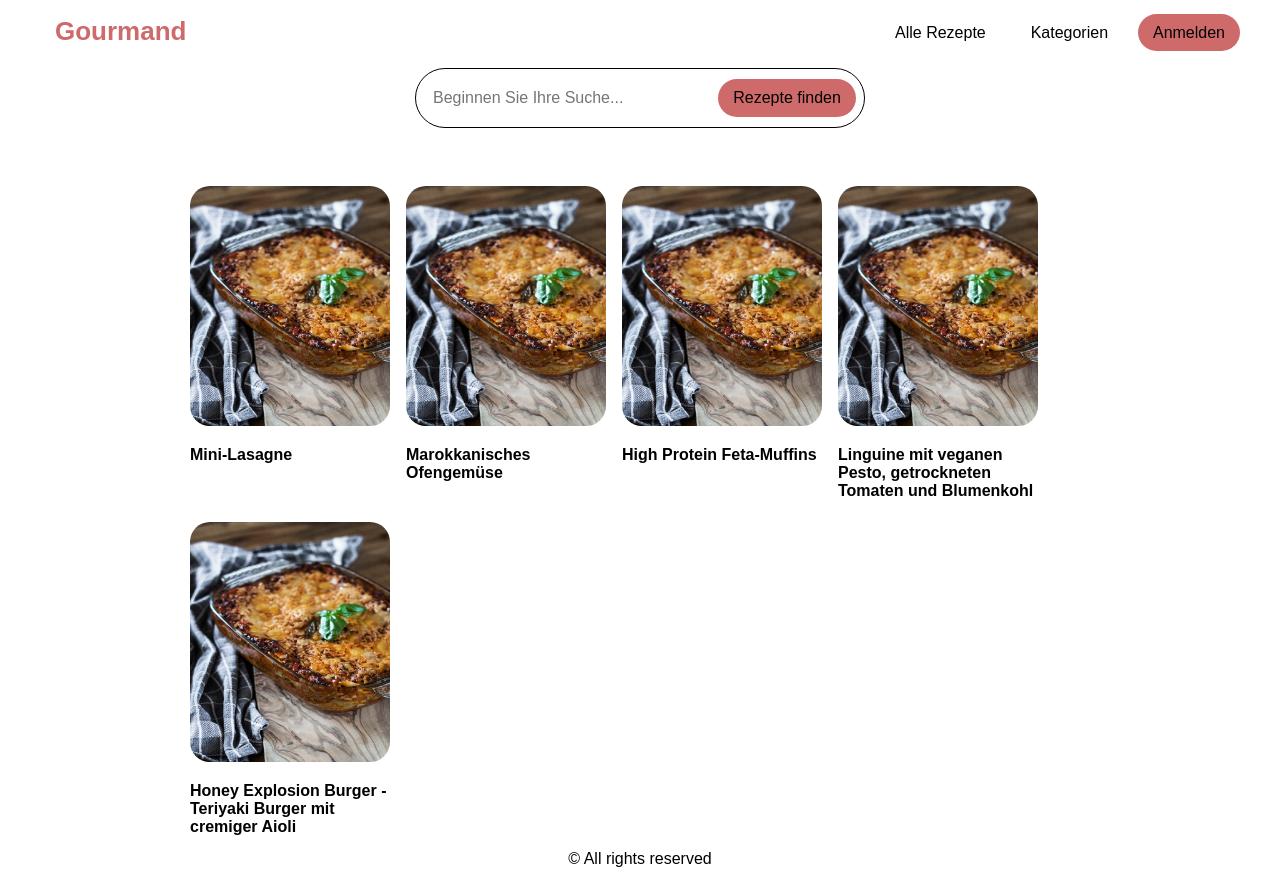
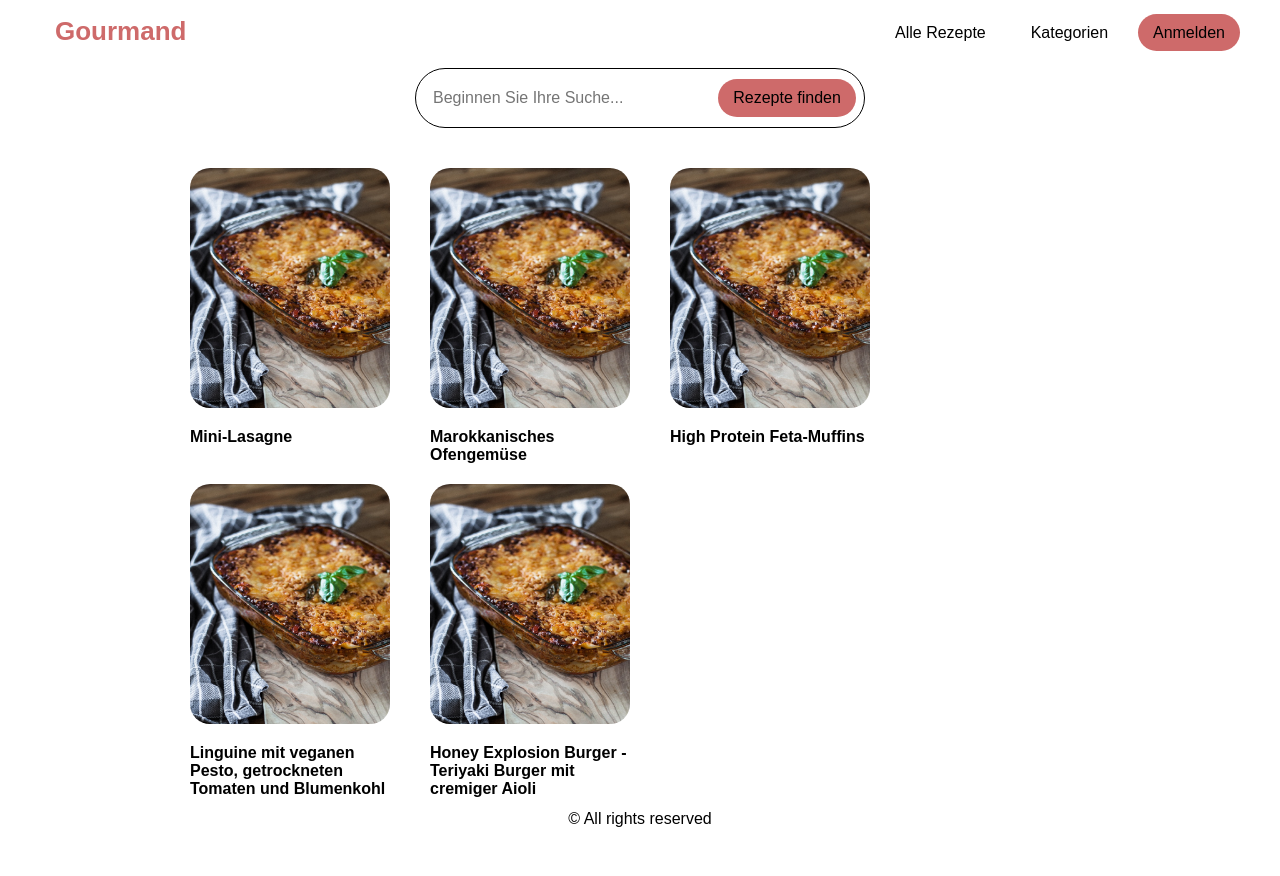
Before and after one commit to Arthuro12/gourmand, a Vue app: page /recipes in a window 1280 px wide. After the commit the page ends 836 px from the top, so only its background shows below. Built offline with nearby package versions, Linux system fonts and the light colour scheme.

Commit message:
Fix recipes list padding

```diff
--- a/src/assets/css/tailwind-like.css
+++ b/src/assets/css/tailwind-like.css
@@ -14,6 +14,10 @@
   margin-bottom: 6px;
 }
 
+.p-0 {
+  padding: 0;
+}
+
 .text-center {
   text-align: center;
 }
--- a/src/pages/recipe/RecipeSearchPage.vue
+++ b/src/pages/recipe/RecipeSearchPage.vue
@@ -59,6 +59,7 @@ function searchRecipe(value: string): void {
   <ul>
     <li v-for="recipe in foundReciped">
       <GourmandButtonLink
+        class="p-0"
         :is-router-link="true"
         :link="`/recipes/${recipe.id}`"
       >
@@ -83,6 +84,7 @@ ul {
 }
 
 li {
-  margin-right: 1rem;
+  margin-right: 2.5rem;
+  margin-bottom: 1rem;
 }
 </style>
```
